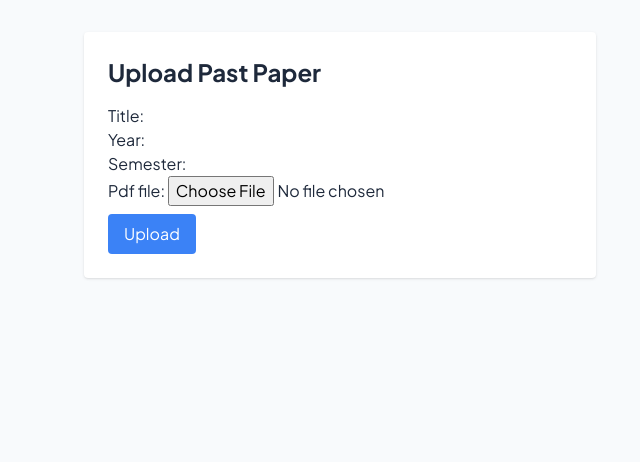
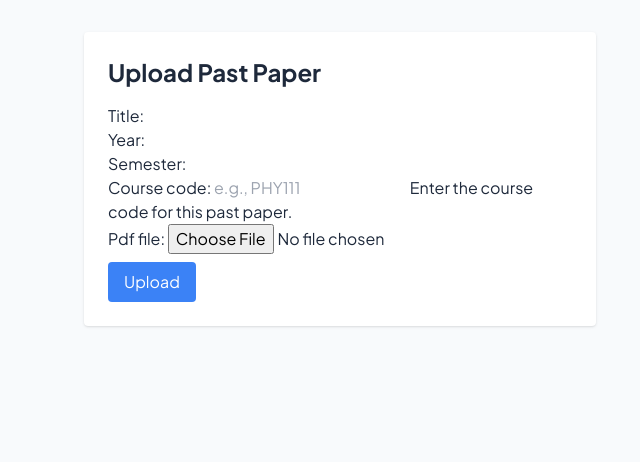
Before and after one commit to Edypain/UNihub, a Django app: page /papers/upload/ in a window 1280 px wide. Shown: the part 65-527 px from the top of the page, without its empty margins (300-940 px from the left). Run offline with Django 5.2, Linux system fonts and the light colour scheme; a user stored in the database is signed in; tables that the repository leaves empty hold one stand-in row (values such as "Sample post"); some libraries are stand-ins or nearby versions.

Commit message:
commit hhh

```diff
--- a/books/models.py
+++ b/books/models.py
@@ -5,6 +5,7 @@ class Book(models.Model):
     title = models.CharField(max_length=200)
     author = models.CharField(max_length=100)
     description = models.TextField(blank=True)
+    course_code = models.CharField(max_length=10, blank=True, default='', help_text='Course code like PHY111')
     department = models.ForeignKey(Department, on_delete=models.CASCADE)  # NOT NULL
     tags = models.CharField(max_length=200, blank=True, help_text="Comma-separated tags")
     pdf_file = models.FileField(upload_to='books/')
--- a/papers/forms.py
+++ b/papers/forms.py
@@ -1,7 +1,21 @@
 from django import forms
+from django.core.validators import RegexValidator
 from .models import PastPaper
 
+course_code_validator = RegexValidator(
+    regex=r'^[A-Za-z]{2,4}\d{3}$',
+    message='Course code must be in the format ABC123, e.g. PHY111.',
+)
+
 class PastPaperUploadForm(forms.ModelForm):
+    course_code = forms.CharField(
+        required=True,
+        max_length=10,
+        validators=[course_code_validator],
+        widget=forms.TextInput(attrs={'placeholder': 'e.g., PHY111'}),
+        help_text='Enter the course code for this past paper.',
+    )
+
     class Meta:
         model = PastPaper
-        fields = ['title', 'year', 'semester', 'pdf_file']
+        fields = ['title', 'year', 'semester', 'course_code', 'pdf_file']
--- a/papers/models.py
+++ b/papers/models.py
@@ -6,6 +6,7 @@ class PastPaper(models.Model):
     title = models.CharField(max_length=200)
     year = models.IntegerField()
     semester = models.CharField(max_length=20)
+    course_code = models.CharField(max_length=10, blank=True, default='', help_text='Course code like PHY111')
     department = models.ForeignKey(Department, on_delete=models.CASCADE)
     pdf_file = models.FileField(upload_to='papers/')
     uploaded_by = models.ForeignKey(User, on_delete=models.SET_NULL, null=True)
--- a/templates/books/list.html
+++ b/templates/books/list.html
@@ -95,6 +95,9 @@
                 <div class="p-4 flex flex-col flex-grow">
                     <h3 class="font-bold text-slate-800 dark:text-slate-100 text-sm leading-snug line-clamp-2">{{ book.title }}</h3>
                     <p class="text-xs text-slate-500 dark:text-slate-400 mt-0.5">by {{ book.author }}</p>
+                    {% if book.course_code %}
+                    <span class="inline-flex items-center mt-2 text-[11px] font-semibold uppercase tracking-[0.12em] bg-sky-100 text-sky-700 dark:bg-sky-900/30 dark:text-sky-300 px-2.5 py-1 rounded-full">{{ book.course_code }}</span>
+                    {% endif %}
                     {% if book.description %}
                     <p class="text-xs text-slate-400 dark:text-slate-500 mt-2 line-clamp-2">{{ book.description }}</p>
                     {% endif %}
--- a/templates/papers/list.html
+++ b/templates/papers/list.html
@@ -59,6 +59,7 @@
                 <thead>
                     <tr class="bg-slate-50 dark:bg-slate-800/50">
                         <th class="py-3 px-5 text-left text-xs font-bold text-slate-500 uppercase tracking-wider">Title</th>
+                        <th class="py-3 px-5 text-left text-xs font-bold text-slate-500 uppercase tracking-wider hidden sm:table-cell">Course</th>
                         <th class="py-3 px-5 text-left text-xs font-bold text-slate-500 uppercase tracking-wider">Year</th>
                         <th class="py-3 px-5 text-left text-xs font-bold text-slate-500 uppercase tracking-wider hidden sm:table-cell">Semester</th>
                         <th class="py-3 px-5 text-left text-xs font-bold text-slate-500 uppercase tracking-wider hidden md:table-cell">Department</th>
@@ -72,6 +73,7 @@
                         <td class="py-3.5 px-5">
                             <p class="font-semibold text-sm text-slate-800 dark:text-slate-100">{{ paper.title }}</p>
                         </td>
+                        <td class="py-3.5 px-5 text-sm text-slate-500 dark:text-slate-400 hidden sm:table-cell">{{ paper.course_code }}</td>
                         <td class="py-3.5 px-5">
                             <span class="text-xs font-bold bg-emerald-50 dark:bg-emerald-900/30 text-emerald-700 dark:text-emerald-400 px-2.5 py-1 rounded-full">{{ paper.year }}</span>
                         </td>
```
Also changed, not shown: books/forms.py (+14 -1 lines), books/migrations/0004_add_course_code.py (added), papers/migrations/0004_add_course_code.py (added).
